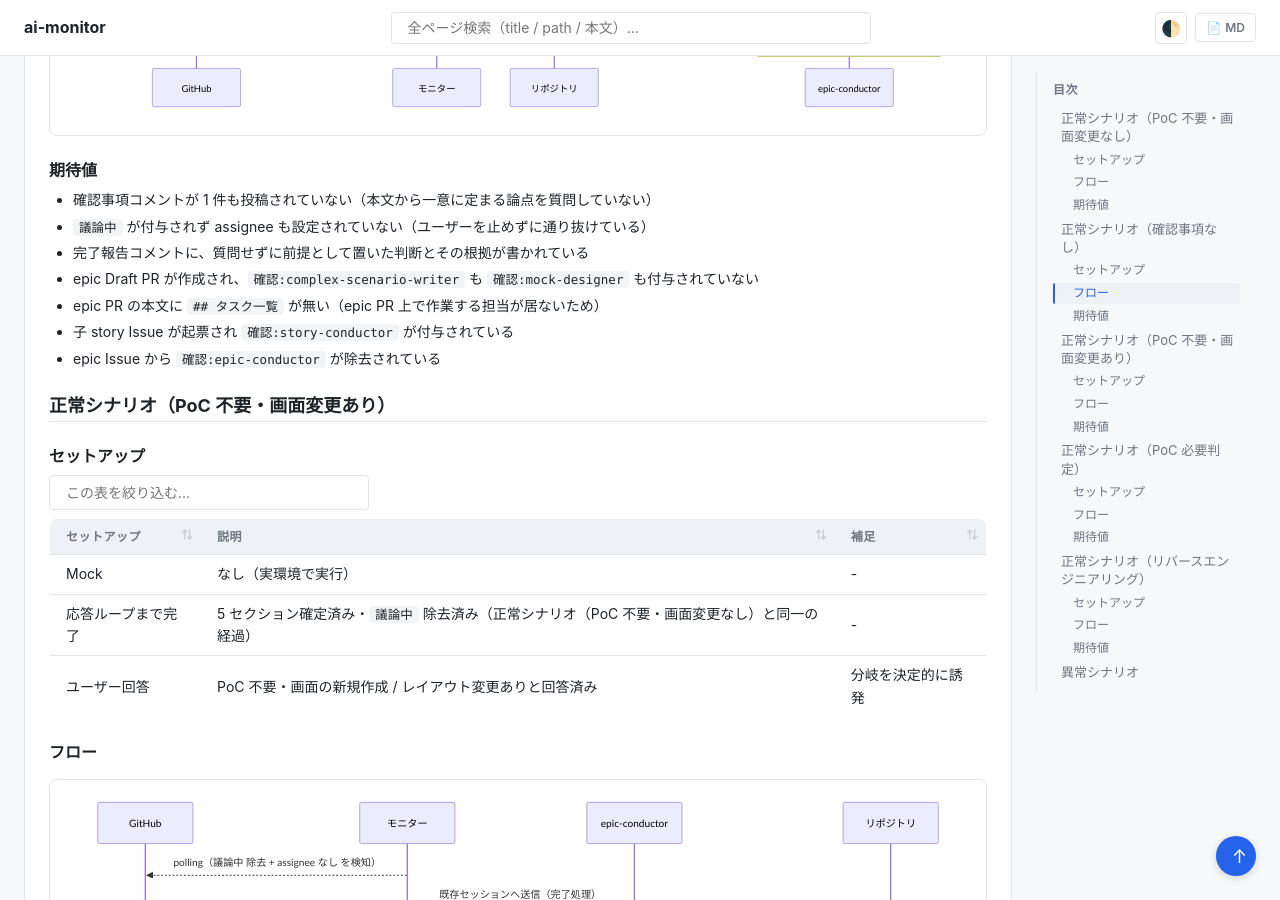
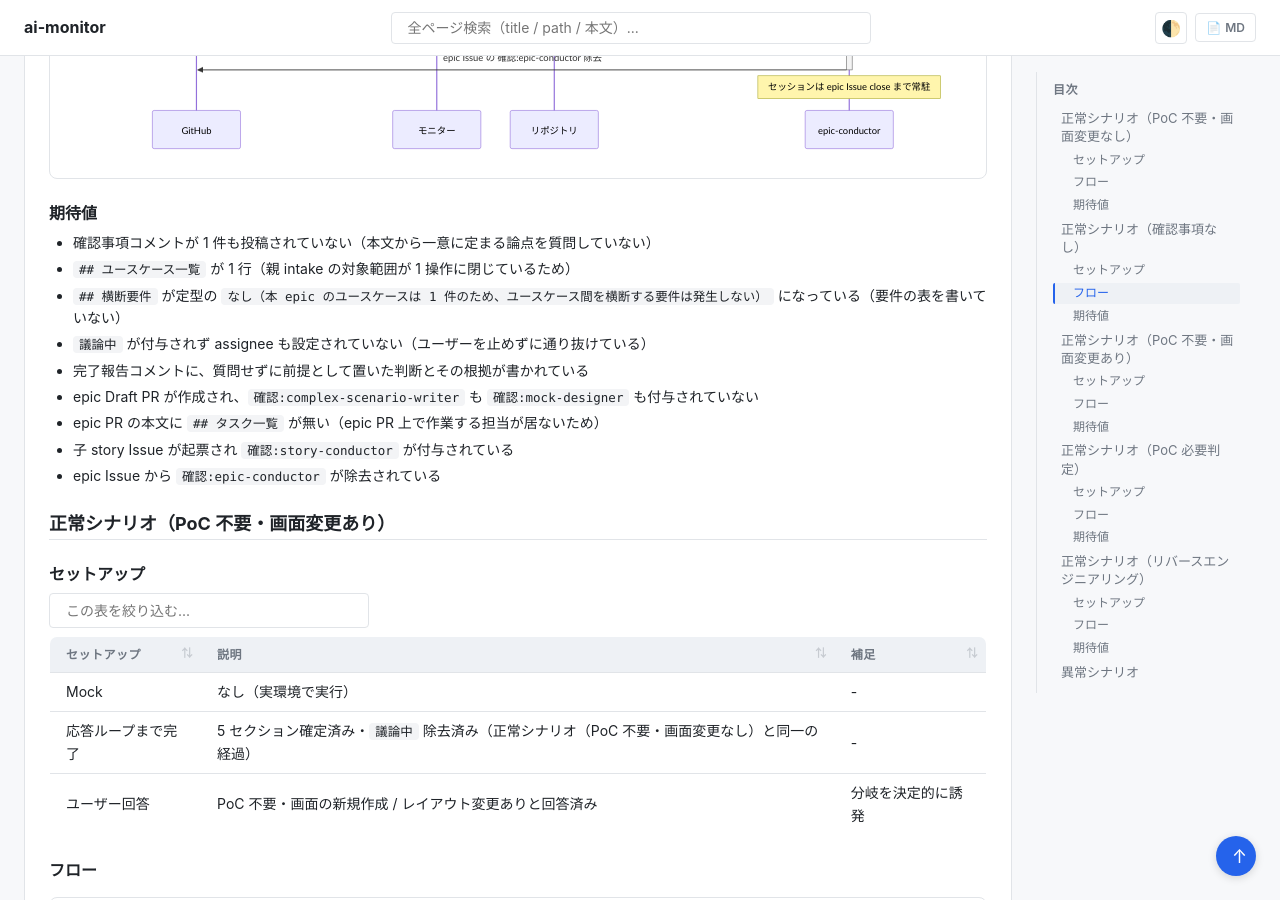
Before and after one commit to shuhei1101/ai-monitor, a Jekyll site: the page built from docs/wiki/設計図/シナリオ/単一ユースケース/epic要件確定.md, in a window 1280 px wide and 900 px high, scrolled down 3003 px. Built offline with Jekyll 4.4.1, drawn with Linux system fonts in a browser that asks for light colours; our own code applies the rules of GitHub Pages for plain Markdown files; some of the changed text lies outside the part shown.

Commit message:
epic要件確定単一シナリオに横断要件の定型なしの期待値を追加

```diff
--- a/docs/wiki/設計図/シナリオ/単一ユースケース/epic要件確定.md
+++ b/docs/wiki/設計図/シナリオ/単一ユースケース/epic要件確定.md
@@ -88,6 +88,7 @@ sequenceDiagram
 | Mock | なし（実環境で実行） | - |
 | epic Issue | `layer:epic` + `確認:epic-conductor` 付きで存在 | 親 intake Issue と Sub-issue リンク済み・本文は空 |
 | 親 intake Issue | 対象範囲・PoC 要否・画面変更の有無・複合 UC への影響が本文から一意に読み取れる内容で書かれている | 確認事項が 0 件になる状況を決定的に誘発 |
+| 親 intake Issue の対象範囲 | 記述が 1 操作に閉じており、導かれるユースケースが 1 件になる | 横断要件が定型の `なし（理由）` になる状況を決定的に誘発 |
 | 既存の設計書 | 対象の複合 UC シナリオが master に存在する | 修正箇所の有無を判定する材料 |
 | assignee | 未設定 | エージェント起動条件 |
 | モニター | polling 中 | - |
@@ -130,6 +131,8 @@ sequenceDiagram
 ### 期待値
 
 - 確認事項コメントが 1 件も投稿されていない（本文から一意に定まる論点を質問していない）
+- `## ユースケース一覧` が 1 行（親 intake の対象範囲が 1 操作に閉じているため）
+- `## 横断要件` が定型の `なし（本 epic のユースケースは 1 件のため、ユースケース間を横断する要件は発生しない）` になっている（要件の表を書いていない）
 - `議論中` が付与されず assignee も設定されていない（ユーザーを止めずに通り抜けている）
 - 完了報告コメントに、質問せずに前提として置いた判断とその根拠が書かれている
 - epic Draft PR が作成され、`確認:complex-scenario-writer` も `確認:mock-designer` も付与されていない
```
